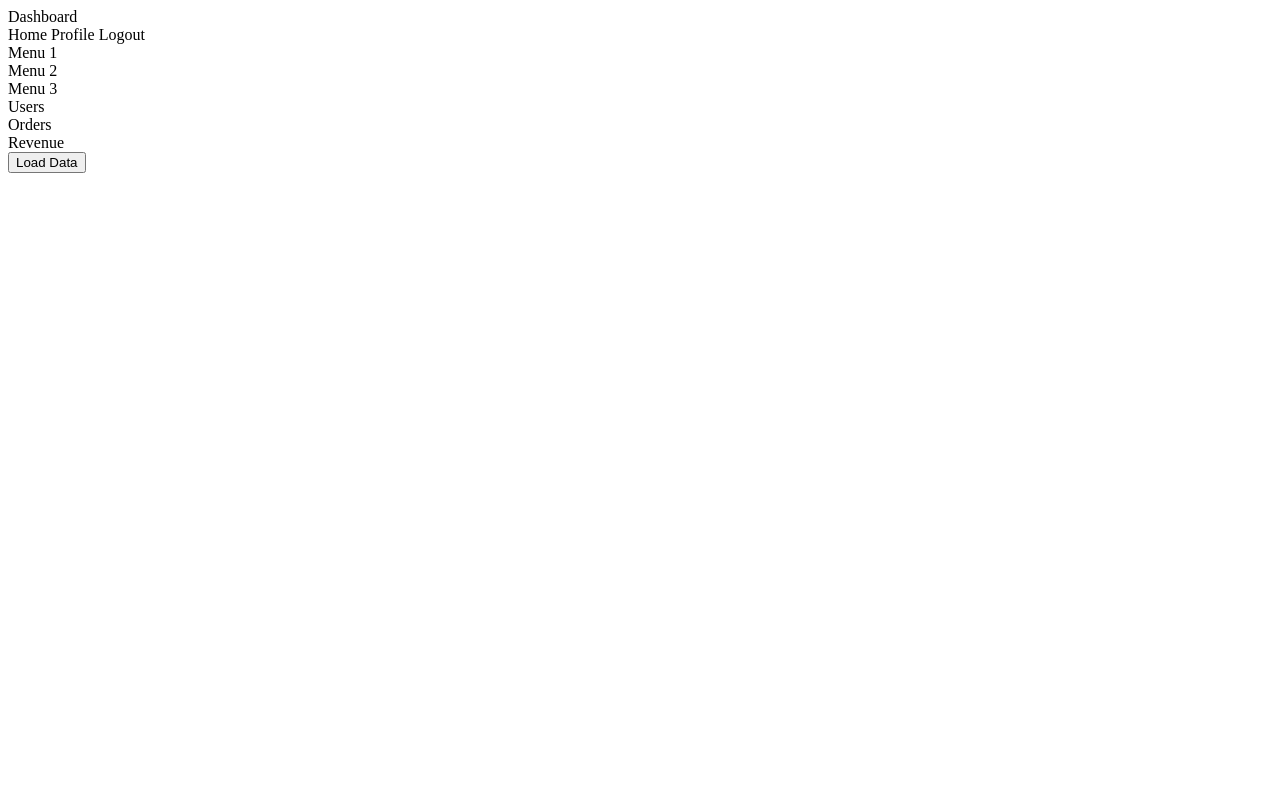
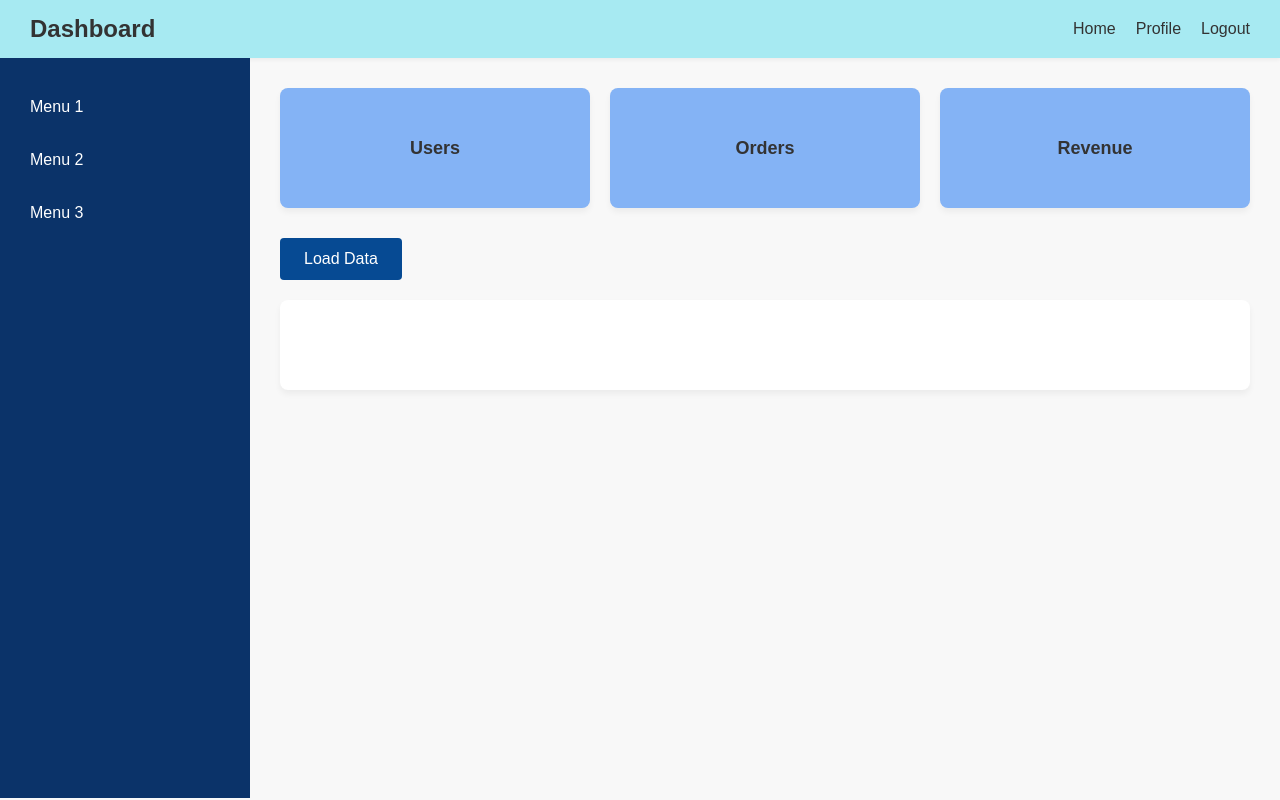
Before and after one commit to nitin64-wq/assignment, a plain HTML site: page index.html in a window 1280 px wide. Drawn offline with Linux system fonts and the light colour scheme.

Commit message:
add the css flex box

```diff
--- a/styles.css
+++ b/styles.css
@@ -1,23 +1,124 @@
-.container {
-  display: block;
+body {
+  margin: 0;
+  font-family: sans-serif;
+  background-color: #f8f8f8;
+  color: #333;
 }
 
-.sidebar {
-  width: 250px;
-  background: lightgray;
+.dashboard-header {
+  background: rgb(167, 234, 242);
+  padding: 15px 30px;
+  display: flex;
+  justify-content: space-between;
+  align-items: center;
+  box-shadow: 0 2px 4px rgba(0,0,0,0.05);
 }
 
-.main {
-  width: 100%;
+.dashboard-header__title {
+  font-size: 24px;
+  font-weight: bold;
 }
 
-.cards {
-  display: block;
+.dashboard-header__nav {
+  display: flex;
+  gap: 20px;
 }
 
-.card {
-  width: 200px;
-  height: 100px;
-  background: pink;
-  margin: 10px;
+.dashboard-header__nav span {
+  cursor: pointer;
+  font-weight: 500;
 }
+
+.dashboard-header__nav span:hover {
+  color: #0088ff;
+}
+.dashboard-container {
+  display: flex;
+  min-height: calc(100vh - 60px);
+}
+.dashboard-sidebar {
+  width: 250px;
+  background: #0b3369;
+  color: white;
+  padding: 30px 20px;
+  box-sizing: border-box;
+}
+
+.dashboard-sidebar div {
+  margin-bottom: 15px;
+  cursor: pointer;
+  padding: 10px;
+  border-radius: 4px;
+  transition: background 0.3s;
+}
+
+.dashboard-sidebar div:hover {
+  background: #34495e;
+}
+.dashboard-main {
+  flex: 1;
+  padding: 30px;
+  box-sizing: border-box;
+}
+.dashboard-cards {
+  display: flex;
+  gap: 20px;
+  flex-wrap: wrap;
+  margin-bottom: 30px;
+}
+
+.dashboard-card {
+  flex: 1;
+  min-width: 200px;
+  height: 120px;
+  background: rgb(132, 179, 245);
+  display: flex;
+  align-items: center;
+  justify-content: center;
+  border-radius: 8px;
+  font-weight: bold;
+  font-size: 18px;
+  box-shadow: 0 4px 6px rgba(0,0,0,0.05);
+}
+.dashboard-actions {
+  margin-bottom: 20px;
+}
+
+.dashboard-actions button {
+  padding: 12px 24px;
+  font-size: 16px;
+  cursor: pointer;
+  background-color: #064a93;
+  color: white;
+  border: none;
+  border-radius: 4px;
+  transition: background 0.3s;
+}
+
+.dashboard-actions button:hover {
+  background-color: #0056b3;
+}
+
+.dashboard-actions button:disabled {
+  background-color: #a0c4ff;
+  cursor: not-allowed;
+}
+.dashboard-data {
+  background: white;
+  padding: 20px;
+  border-radius: 8px;
+  box-shadow: 0 4px 6px rgba(0,0,0,0.05);
+  min-height: 50px;
+}
+@media (max-width: 768px) {
+  .dashboard-container {
+    flex-direction: column;
+  }
+
+  .dashboard-sidebar {
+    width: 100%;
+    display: flex;
+    justify-content: space-around;
+    padding: 10px;
+  }
+}
```
